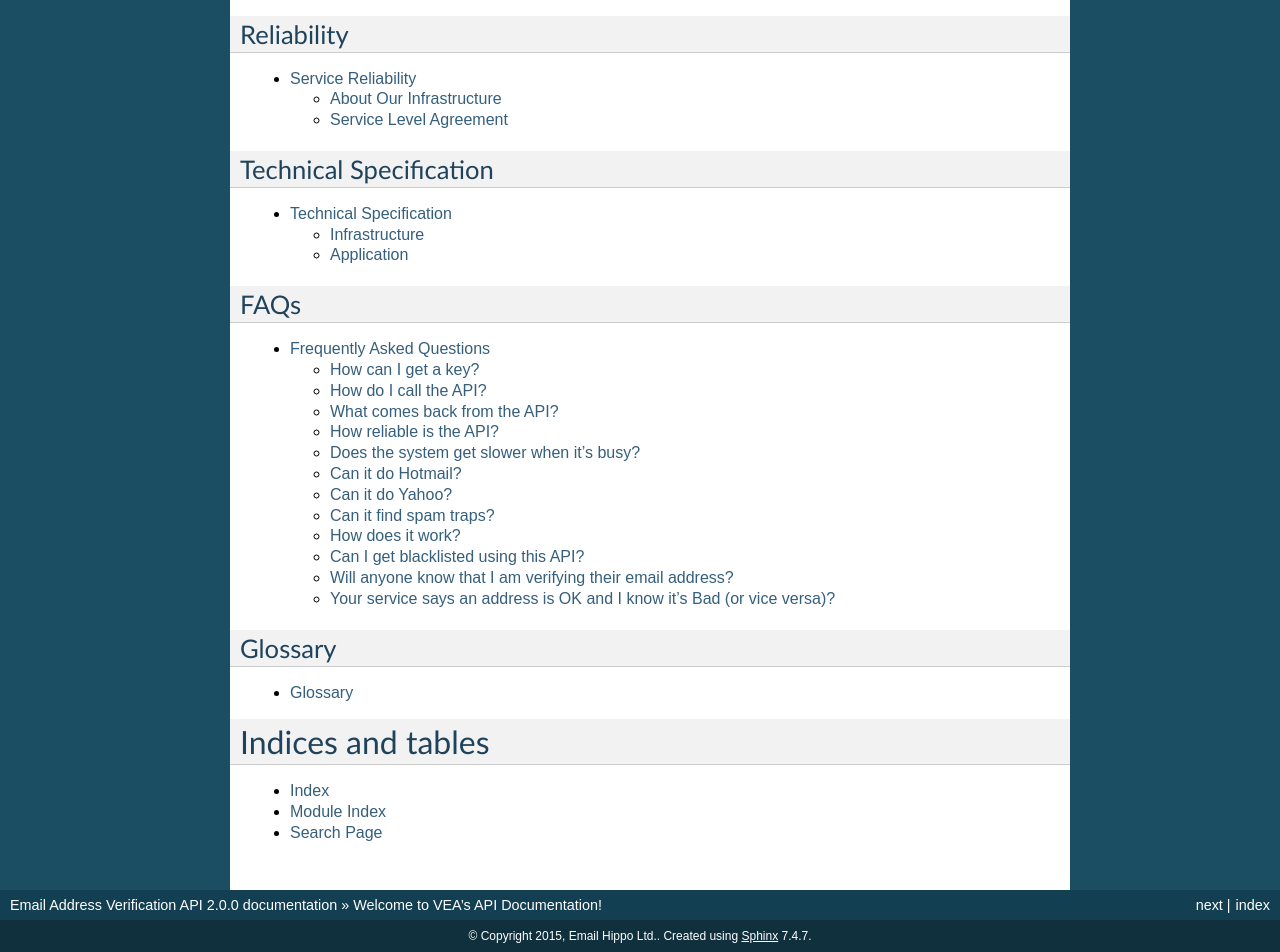
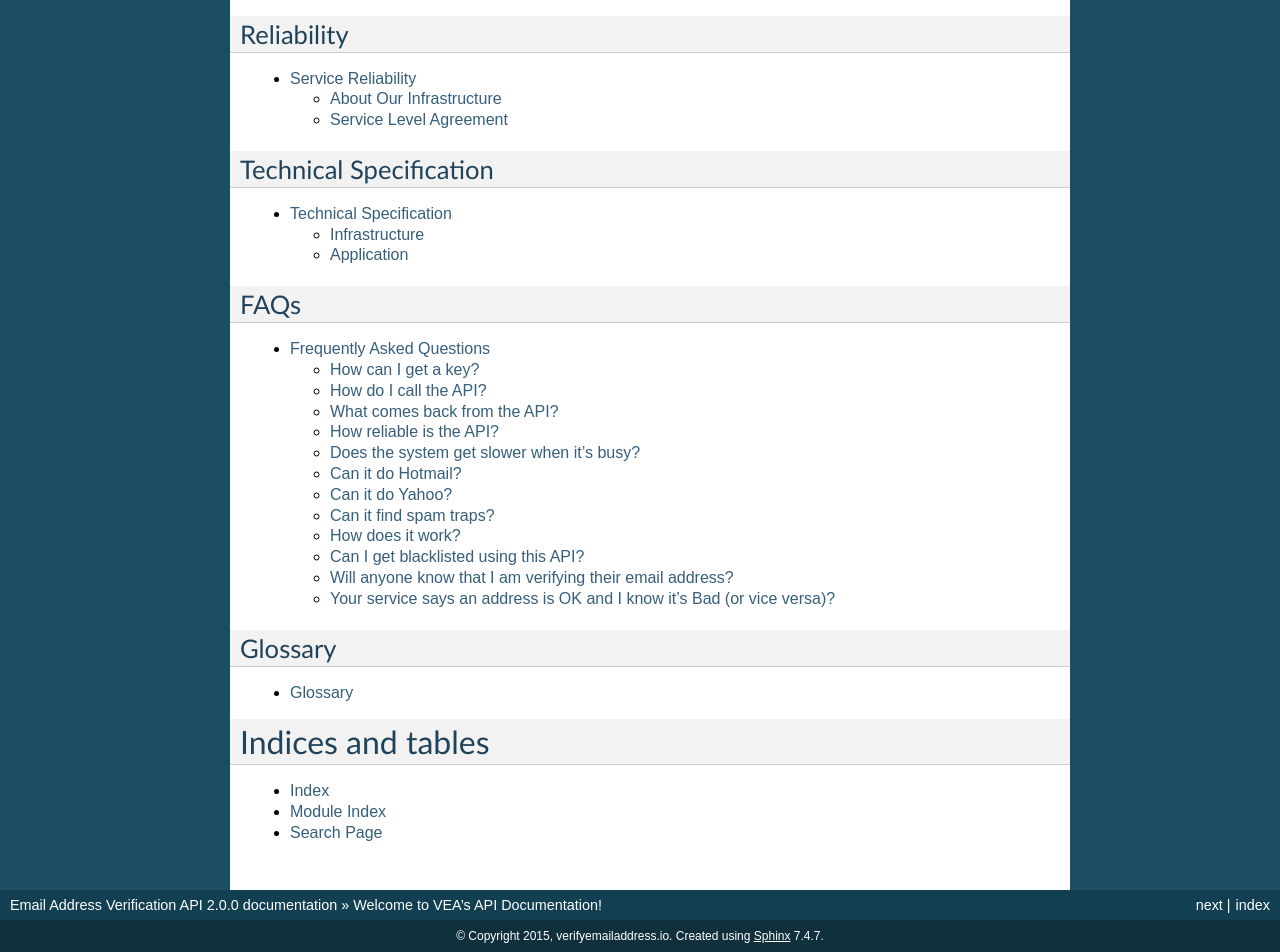
Before and after one commit to verifyemailaddress/email-verify-api-docs, a Sphinx documentation site: the page built from docs/index.rst, in a window 1280 px wide. Shown: the part 1281-2233 px from the top of the page. Built offline with Sphinx 7.4.7, drawn with Linux system fonts in a browser that asks for light colours.

Commit message:
Updated config

```diff
--- a/docs/conf.py
+++ b/docs/conf.py
@@ -45,7 +45,7 @@ master_doc = 'index'
 
 # General information about the project.
 project = 'Email Address Verification API'
-copyright = '2015, Email Hippo Ltd.'
+copyright = '2015, verifyemailaddress.io'
 
 # The version info for the project you're documenting, acts as replacement for
 # |version| and |release|, also used in various other places throughout the
@@ -198,7 +198,7 @@ latex_elements = {
 #  author, documentclass [howto, manual, or own class]).
 latex_documents = [
   ('index', 'EmailAddressVerificationAPIDocumentation.tex', 'Email Address Verification API',
-   'Email Hippo Ltd.', 'manual'),
+   'verifyemailaddress.io', 'manual'),
 ]
 
 # The name of an image file (relative to this directory) to place at the top of
@@ -228,7 +228,7 @@ latex_documents = [
 # (source start file, name, description, authors, manual section).
 man_pages = [
     ('index', 'emailaddressverificationapidocumentation', 'Email Address Verification API',
-     ['Email Hippo Ltd.'], 1)
+     ['verifyemailaddress.io'], 1)
 ]
 
 # If true, show URL addresses after external links.
@@ -242,7 +242,7 @@ man_pages = [
 #  dir menu entry, description, category)
 texinfo_documents = [
   ('index', 'EmailAddressVerificationAPIDocumentation', 'Email Address Verification API',
-   'Email Hippo Ltd.', 'EmailAddressVerificationAPIDocumentation', 'One line description of project.',
+   'verifyemailaddress.io', 'EmailAddressVerificationAPIDocumentation', 'One line description of project.',
    'Miscellaneous'),
 ]
 
```
